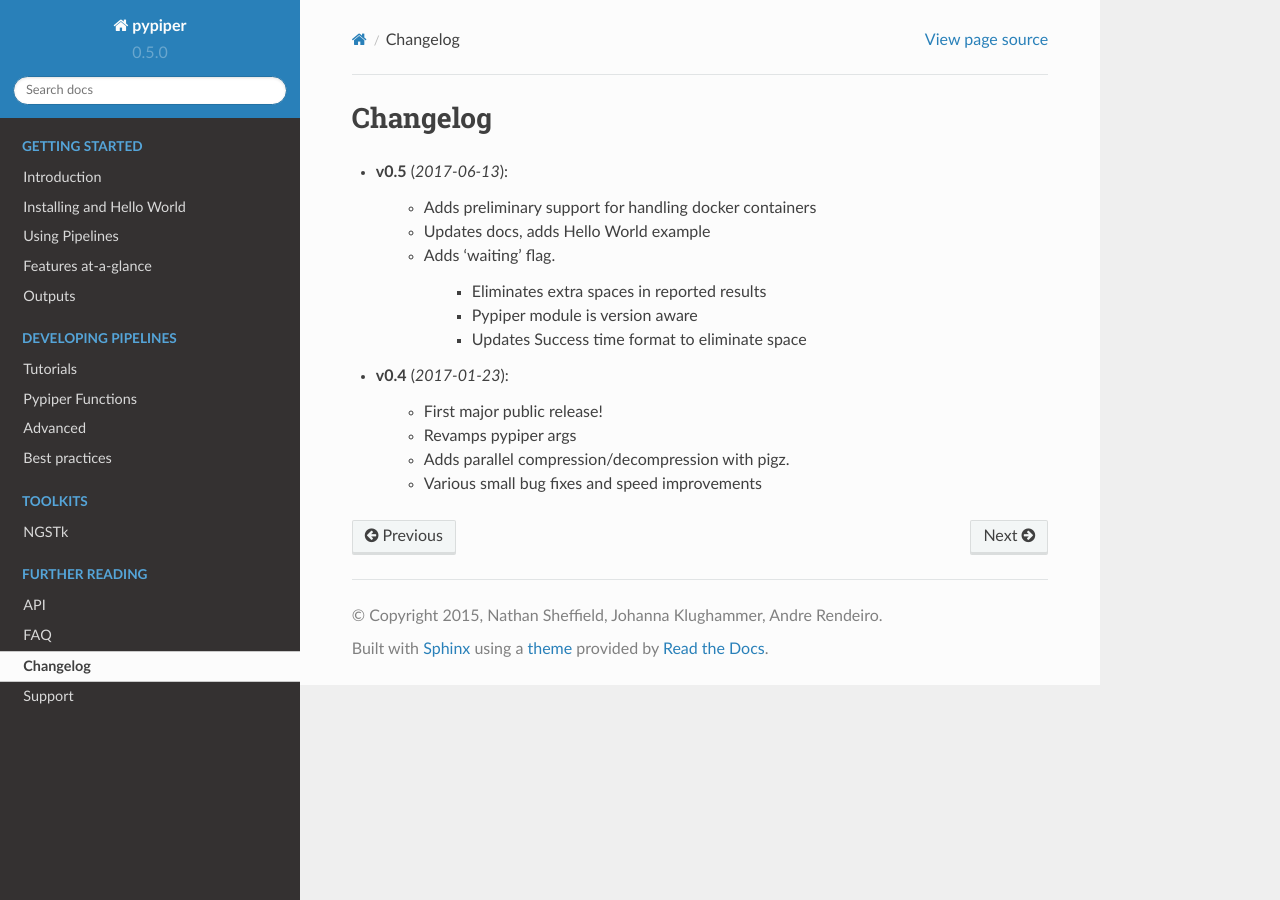
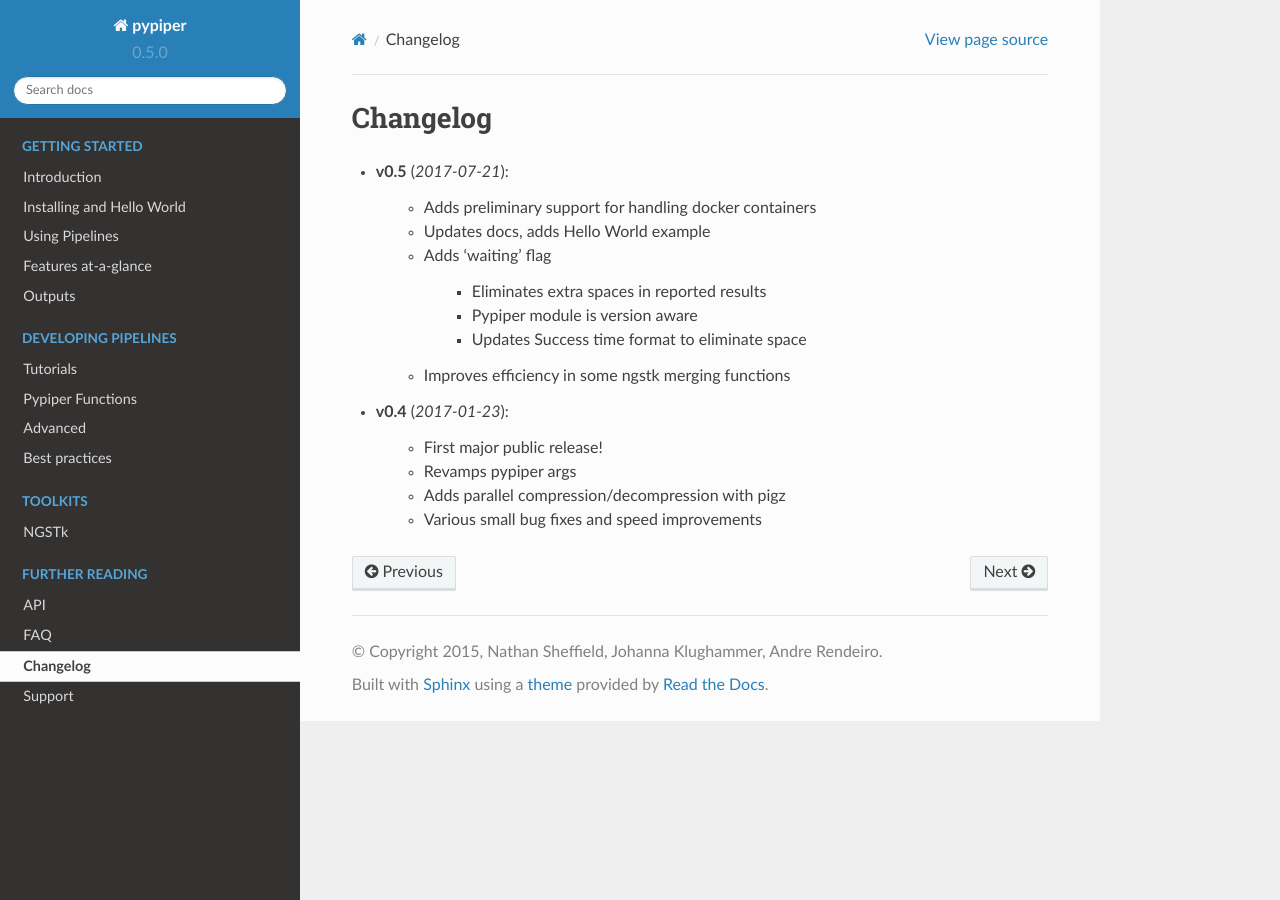
Before and after one commit to databio/pypiper, a Sphinx documentation site: the page built from doc/source/changelog.rst, in a window 1280 px wide. Built offline with Sphinx 7.4.7 and the Read the Docs theme 2.0.0, drawn with Linux system fonts in a browser that asks for light colours.

Commit message:
update changelog

```diff
--- a/doc/source/changelog.rst
+++ b/doc/source/changelog.rst
@@ -2,13 +2,13 @@ Changelog
 ******************************
 
 
-- **v0.5** (*2017-06-13*):
+- **v0.5** (*2017-07-21*):
 
     - Adds preliminary support for handling docker containers
 
     - Updates docs, adds Hello World example
 
-    - Adds 'waiting' flag.
+    - Adds 'waiting' flag
 
 	- Eliminates extra spaces in reported results
 
@@ -16,12 +16,14 @@ Changelog
 
 	- Updates Success time format to eliminate space
 
+    - Improves efficiency in some ngstk merging functions
+
 - **v0.4** (*2017-01-23*):
 
     - First major public release!
 
     - Revamps pypiper args
 
-    - Adds parallel compression/decompression with pigz.
+    - Adds parallel compression/decompression with pigz
 
     - Various small bug fixes and speed improvements
```
